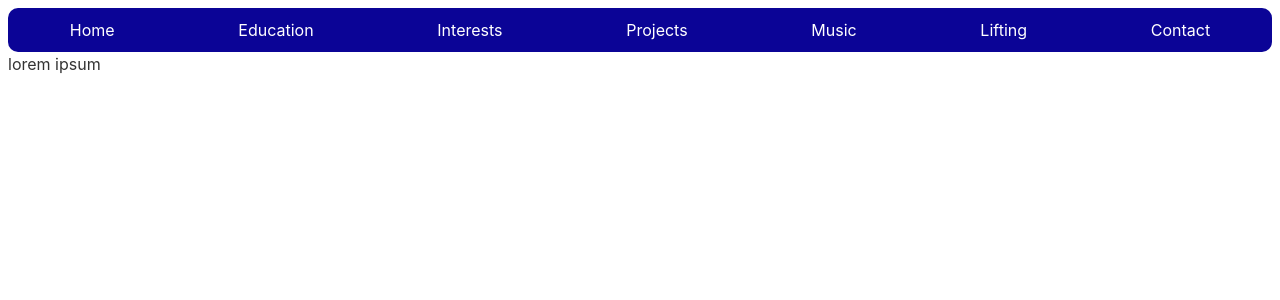
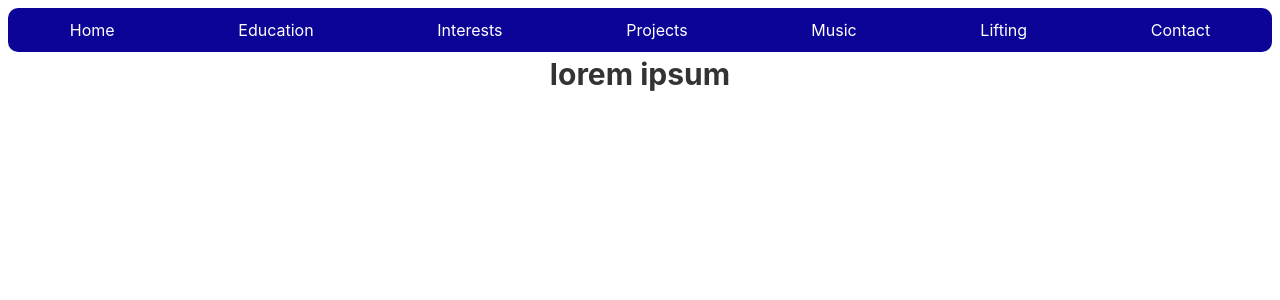
Before and after one commit to kjagannath3/personal_website, a Svelte app in the folder svelte-app/: page /interests in a window 1280 px wide. Shown: the top 300 px of the page. Built offline with nearby package versions, Linux system fonts and the light colour scheme.

Commit message:
styling fixes

```diff
--- a/svelte-app/public/global.css
+++ b/svelte-app/public/global.css
@@ -16,6 +16,16 @@ a {
 	color: white;;
 	text-decoration: none;
 	transition: color 0.3s ease;
+}
+
+
+
+.content-title {
+
+         text-align: center;
+         font-size: 30px;
+         font-weight: 700;
+         margin-bottom: 20px;
 }
 
 
--- a/svelte-app/src/Education.svelte
+++ b/svelte-app/src/Education.svelte
@@ -3,7 +3,7 @@
 </script>
 
 <Navbar />
-<p class="education-paragraph">Lorem Ipsum</p>
+<p class="content-title">Lorem Ipsum</p>
 
 
 
--- a/svelte-app/src/Interests.svelte
+++ b/svelte-app/src/Interests.svelte
@@ -5,4 +5,4 @@
 
 
 <Navbar />
-<p>lorem ipsum</p>
+<p class="content-title">lorem ipsum</p>
--- a/svelte-app/src/Projects.svelte
+++ b/svelte-app/src/Projects.svelte
@@ -4,7 +4,7 @@
 
 
 <Navbar />
-<p class="demos-title">
+<p class="content-title">
     Lorem Ipsum
 </p>
 
--- a/svelte-app/src/Resume.svelte
+++ b/svelte-app/src/Resume.svelte
@@ -4,7 +4,7 @@
 
 
 <Navbar />
-<p class="resume-title">Lorem Ipsum</p>
+<p class="content-title">Lorem Ipsum</p>
 
 
 
```
